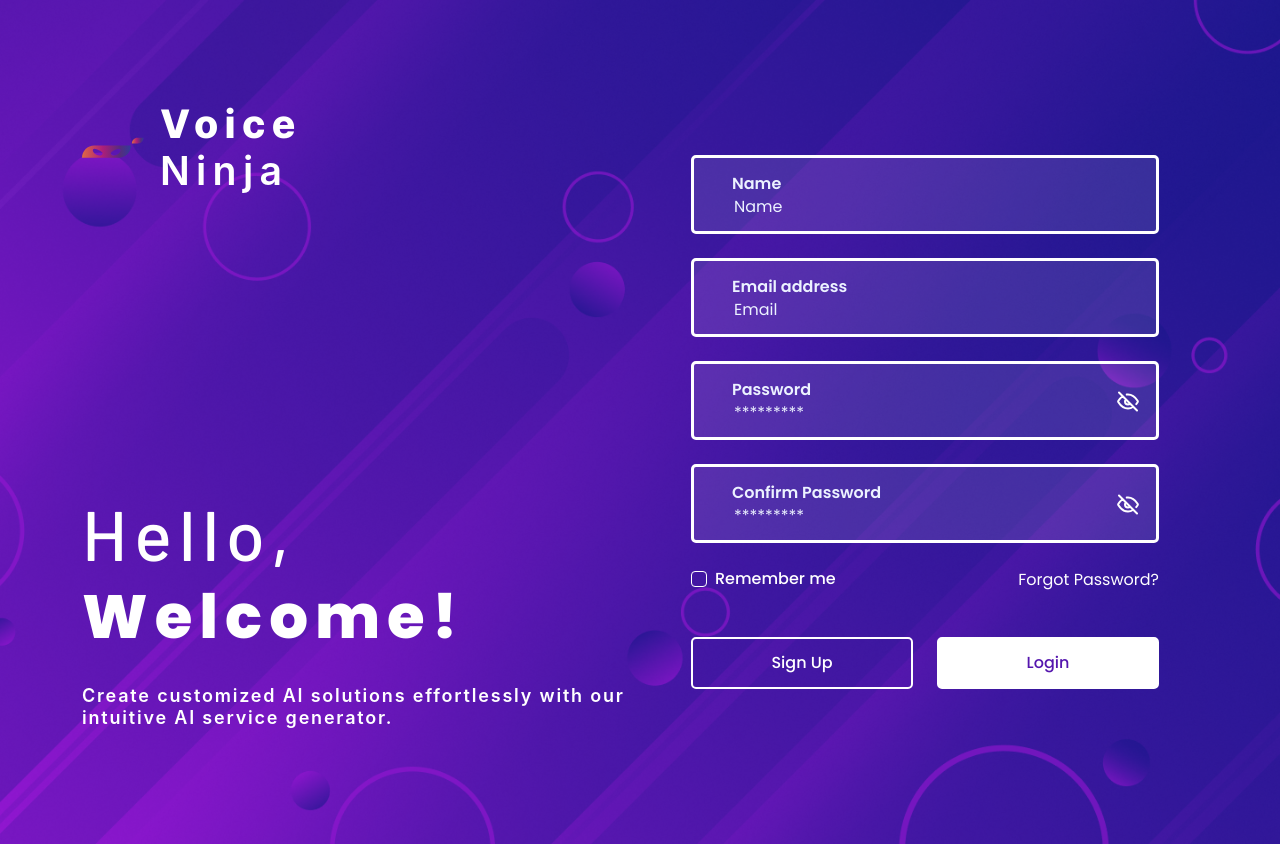
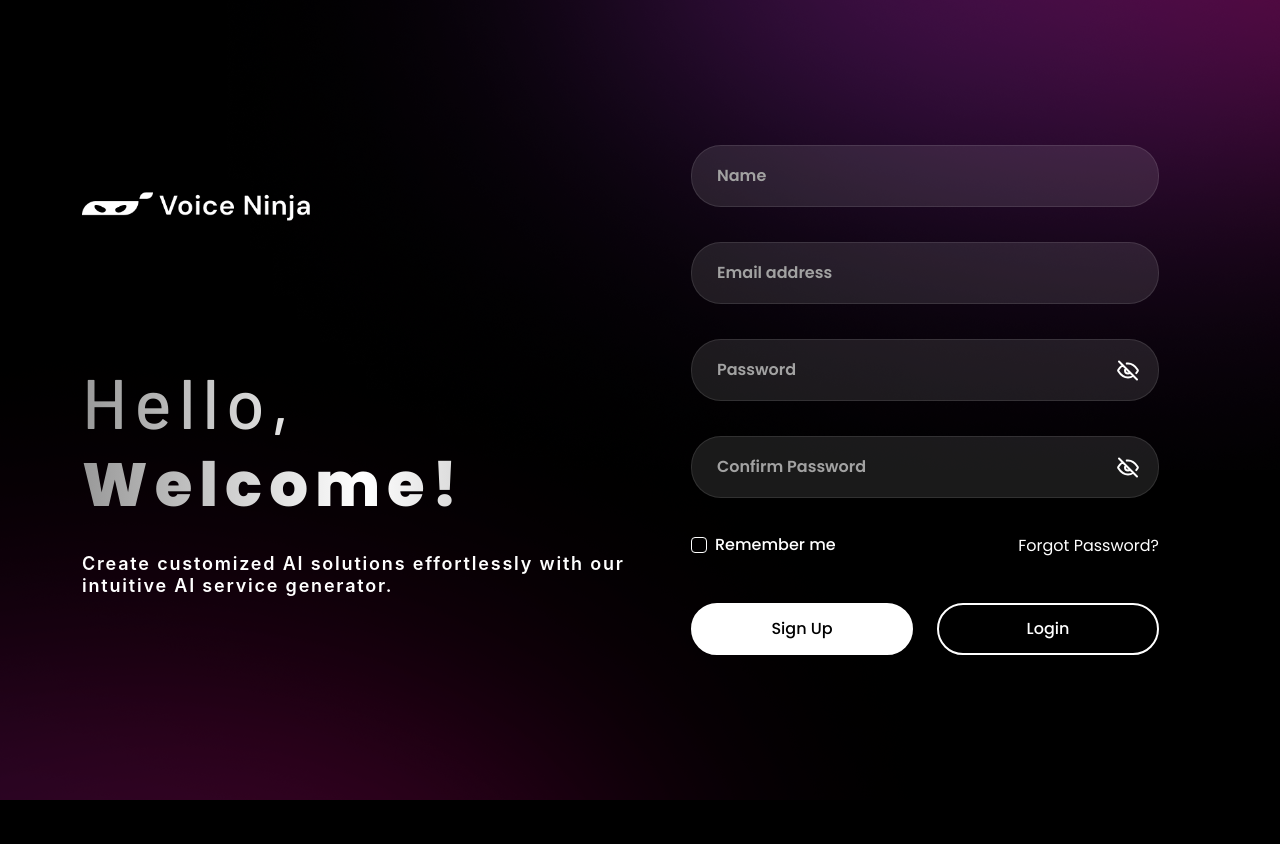
Before and after one commit to snakescriptdev/voice-ninja-server, a Python web app: template templates/Web/signup.html in a window 1280 px wide. After the commit the page ends 800 px from the top, so only its background shows below. Run offline with Jinja, Linux system fonts and the light colour scheme; the template is opened without the code that fills it, so the values that code supplies are empty; some libraries are stand-ins or nearby versions; some web fonts are replaced.

Commit message:
update the design

```diff
--- a/static/Web/css/responsive.css
+++ b/static/Web/css/responsive.css
@@ -134,6 +134,9 @@
     .agent_data_outer{
         padding: 13px 8px;
     }
+    .login_form .form-floating {
+        margin-bottom: 25px;
+    }
 }
 
 @media(max-width:575.98px) {
@@ -164,27 +167,6 @@
         padding: 0px 0px 40px;
     }
 
-    .login_form .form-floating input {
-        padding: 20px 25px;
-        padding-top: 40px;
-    }
-
-    .login_form .form-floating label {
-        padding: 10px 25px;
-    }
-
-    .login_form .form-floating>.form-control:focus,
-    .login_form .form-floating>.form-control:not(:placeholder-shown) {
-        padding-top: 40px;
-        padding-bottom: 20px;
-    }
-
-    .login_form .form-floating>.form-control-plaintext~label,
-    .login_form .form-floating>.form-control:focus~label,
-    .login_form .form-floating>.form-control:not(:placeholder-shown)~label,
-    .login_form .form-floating>.form-select~label {
-        transform: scale(.85) translateY(3px) translateX(7px);
-    }
     .table_pagination {
         padding: 20px 7px;
     }
@@ -218,4 +200,9 @@
     .inbound_call_modal label {
         font-size: 12px;
     }
+    .forgot-password-container{
+        flex-direction: column;
+        gap: 10px;
+        align-items: start!important;
+    }
 }
--- a/static/Web/css/style.css
+++ b/static/Web/css/style.css
@@ -207,13 +207,32 @@ span {
 
 .login-container {
     min-height: 100vh;
-    background-image: url(../images/login-bg.png);
-    background-size: cover;
+    background:#000000;
+    position: relative;
+    overflow: hidden;
+}
+.login-container::after, .login-container::before{
+    content: '';
+    position: absolute;
+    background-image: url(../images/body-ellipses.png);
     background-repeat: no-repeat;
+    height: 500px;
+    width: 1100px;
+    right: 0px;
+    top: -30px;
+}
+.login-container::before{
+    right: unset;
+    top:unset;
+    bottom: 0px;
+    background-image: url(../images/body-ellipses-bottom.png);
+    opacity: 0.6;
 }
 
 .login-container .row {
     min-height: 100vh;
+    position: relative;
+    z-index: 2;
 }
 
 .login_left h3 {
@@ -236,6 +255,10 @@ span {
     line-height: 77.18px;
     letter-spacing: 0.1em;
     color: #ffffff;
+    background: linear-gradient(90deg, #999999 0%, #FFFFFF 51.5%, #999999 100%);
+    -webkit-background-clip: text;
+    background-clip: text;
+    color: transparent;
 }
 
 .login_left .welcome_text h1 span {
@@ -259,7 +282,7 @@ span {
     display: flex;
     flex-direction: column;
     padding: 100px 0px;
-    gap: 300px;
+    gap: 140px;
 }
 
 .login_form {
@@ -271,8 +294,8 @@ span {
     font-weight: 600;
     font-size: 16px;
     line-height: 24px;
-    color: #ECF2FF;
-    padding: 1rem 40px;
+    color: #a2a2a2;
+    padding: 18px 25px;
 }
 
 .login_form .form-floating>.form-control-plaintext~label,
@@ -280,43 +303,31 @@ span {
 .login_form .form-floating>.form-control:not(:placeholder-shown)~label,
 .login_form .form-floating>.form-select~label {
     opacity: 1;
-    transform: scale(.85) translateY(0px) translateX(9px);
+    transform: scale(.85) translateY(-29px) translateX(9px);
 }
 
 .login_form .form-floating input {
-    border: 3px solid #FFFFFF;
-    border-radius: 5px;
     background: #FFFFFF1A;
     color: #fff;
-    padding: 25px 40px;
-    padding-top: 48px;
-}
-
-.login_form .form-floating::after {
-    content: '';
-    position: absolute;
-    left: 0px;
-    background: #fff;
-    height: 100%;
-    width: 18px;
-    top: 0px;
-    display: none;
-}
-
+    border: 1px solid #FFFFFF1A;
+    border-radius: 30px;
+    padding-top: 25px;
+    padding: 30px 25px;
+}
+
+.login_form .form-floating input:focus label{
+    top: -30px;
+}
+.login_form .form-floating>.form-control:focus, .login_form .form-floating>.form-control:not(:placeholder-shown) {
+    padding-top: 30px;
+    padding-bottom: 30px;
+}
 .login_form .form-floating>.form-control::placeholder {
     color: #ECF2FF;
 }
-
-.login_form .form-floating:has(input:focus)::after {
-    display: block;
-}
-
-.login_form .form-floating>.form-control:focus,
-.login_form .form-floating>.form-control:not(:placeholder-shown) {
-    padding-top: 48px;
-    padding-bottom: 25px;
-}
-
+.login_form .form-floating input:focus label{
+    top: -30px;
+}
 .login_form .form-check label {
     color: #FFFFFF;
     font-weight: 500;
@@ -347,7 +358,6 @@ span {
 .login_signup_btn .login-button,
 .login_signup_btn .login-button {
     border: 2px solid #FFFFFF;
-    border-radius: 5px;
     padding: 12px 12px;
     text-align: center;
     color: #FFFFFF;
@@ -355,11 +365,21 @@ span {
     font-size: 16px;
     line-height: 24px;
     background: transparent;
+    border-radius: 30px;
+    transition: 0.5s;
 }
 
 .login_signup_btn .login-button.active_btn {
     background-color: #ffffff;
-    color: #5516AE;
+    color: #000000;
+}
+.login_signup_btn .login-button:hover{
+    background-color: #ffffff;
+    color: #000000;
+}
+
+.login_form .form-floating{
+    margin-bottom: 35px;
 }
 
 .login_form_heading {
--- a/templates/Web/signup.html
+++ b/templates/Web/signup.html
@@ -9,8 +9,7 @@
                 <div class="col-md-6">
                     <div class="login_left">
                         <div class="site_logo d-flex align-items-center gap-3">
-                            <img src="{{ host }}/static/Web/images/voice-ninja-logo.svg" class="img-fluid">
-                            <h3 class="mb-0"><span>Voice</span><br>Ninja</h3>
+                            <img src="{{ host }}/static/Web/images/white-logo.png" class="img-fluid"  width="230px">
                         </div>
                         <div class="welcome_text">
                             <h1>Hello,<br> <span>Welcome!</span></h1>
@@ -20,29 +19,29 @@
                 </div>
                 <div class="col-md-6">
                     <form class="login_form mx-auto" id="signup-form">
-                        <div class="form-floating mb-4">
-                            <input type="text" class="form-control" id="name" name="name" placeholder="Name" required>
+                        <div class="form-floating">
+                            <input type="text" class="form-control" id="name" name="name" placeholder="" required>
                             <label for="name">Name</label>
                         </div>
-                        <div class="form-floating mb-4">
-                            <input type="email" class="form-control" id="email" name="email" placeholder="Email" required>
+                        <div class="form-floating">
+                            <input type="email" class="form-control" id="email" name="email" placeholder="" required>
                             <label for="email">Email address</label>
                         </div>
-                        <div class="form-floating mb-4">
-                            <input type="password" class="form-control" id="password" name="password" placeholder="*********"  required>
+                        <div class="form-floating">
+                            <input type="password" class="form-control" id="password" name="password" placeholder=""  required>
                             <label for="password">Password</label>
                             <div class="show_pass_icon position-absolute" onclick="togglePassword(this)">
                                 <img src="{{ host }}/static/Web/images/eye-icon.svg" class="img-fluid" id="toggleIcon">
                             </div>
                         </div>
-                        <div class="form-floating mb-4">
-                            <input type="password" class="form-control" id="confirm_password" name="confirm_password" placeholder="*********" required>
+                        <div class="form-floating">
+                            <input type="password" class="form-control" id="confirm_password" name="confirm_password" placeholder="" required>
                             <label for="confirm_password">Confirm Password</label>
                             <div class="show_pass_icon position-absolute" onclick="togglePassword(this)">
                                 <img src="{{ host }}/static/Web/images/eye-icon.svg" class="img-fluid" id="toggleIcon">
                             </div>
                         </div>
-                        <div class="d-flex align-items-center justify-content-between mt-4 flex-wrap">
+                        <div class="d-flex align-items-center justify-content-between mt-4 flex-wrap forgot-password-container">
                             <div class="form-check d-flex gap-2 align-items-center">
                                 <input class="form-check-input mt-0" type="checkbox" value="" id="flexCheckDefault">
                                 <label class="form-check-label mb-0" for="flexCheckDefault">
@@ -50,12 +49,12 @@
                                 </label>
                             </div>
                             <div class="forgot-password">
-                                <a href="{{ host }}/forget-password">Forgot Password?</a>
+                                <a href="{{ host }}/forget_password">Forgot Password?</a>
                             </div>
                         </div>
                         <div class="pt-1 login_signup_btn d-flex align-items-center gap-sm-4 gap-3">
-                            <button type="submit" id="signup-button" class="login-button w-100">Sign Up</button>
-                            <a href="{{ host }}/login" class="login-button w-100 active_btn">Login</a>
+                            <button type="submit" id="signup-button" class="login-button w-100 active_btn">Sign Up</button>
+                            <a href="{{ host }}/login" class="login-button w-100">Login</a>
                         </div>
                     </form>
                 </div>
```
Also changed, not shown: templates/Web/change-password.html (+4 -5 lines), templates/Web/forget-password.html (+3 -4 lines), templates/Web/login.html (+7 -8 lines), templates/Web/reset-password.html (+5 -6 lines), body-ellipses-bottom.png (added), body-ellipses.png (added), static/Web/images/body-ellipses-bottom.png (added).
